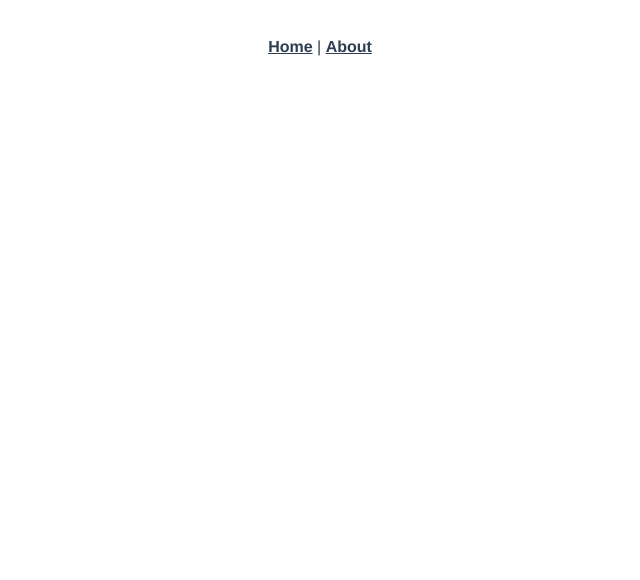
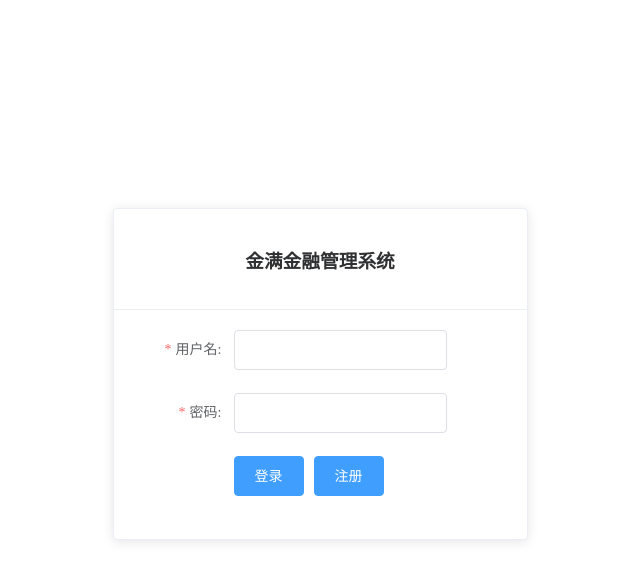
Before and after one commit to L-Jings/jm-manage-system, a Vue app: page /#/login in a window 1280 px wide. Shown: the top 580 px of the page, without its empty margins (320-960 px from the left). Built offline with nearby package versions, Linux system fonts and the light colour scheme.

Commit message:
第一次登录规则完成

```diff
--- a/package.json
+++ b/package.json
@@ -9,6 +9,7 @@
   },
   "dependencies": {
     "core-js": "^3.6.5",
+    "element-ui": "^2.14.1",
     "vue": "^2.6.11",
     "vue-router": "^3.2.0",
     "vuex": "^3.4.0"
--- a/src/App.vue
+++ b/src/App.vue
@@ -1,32 +1,5 @@
 <template>
   <div id="app">
-    <div id="nav">
-      <router-link to="/">Home</router-link> |
-      <router-link to="/about">About</router-link>
-    </div>
-    <router-view/>
+    <router-view></router-view>
   </div>
 </template>
-
-<style lang="less">
-#app {
-  font-family: Avenir, Helvetica, Arial, sans-serif;
-  -webkit-font-smoothing: antialiased;
-  -moz-osx-font-smoothing: grayscale;
-  text-align: center;
-  color: #2c3e50;
-}
-
-#nav {
-  padding: 30px;
-
-  a {
-    font-weight: bold;
-    color: #2c3e50;
-
-    &.router-link-exact-active {
-      color: #42b983;
-    }
-  }
-}
-</style>
--- a/src/main.js
+++ b/src/main.js
@@ -1,9 +1,12 @@
 import Vue from 'vue'
+import ElementUI from 'element-ui'
+import 'element-ui/lib/theme-chalk/index.css'
 import App from './App.vue'
 import router from './router'
 import store from './store'
 
 Vue.config.productionTip = false
+Vue.use(ElementUI);
 
 new Vue({
   router,
--- a/src/router/index.js
+++ b/src/router/index.js
@@ -1,22 +1,18 @@
 import Vue from 'vue'
 import VueRouter from 'vue-router'
-import Home from '../views/Home.vue'
 
 Vue.use(VueRouter)
 
 const routes = [
   {
     path: '/',
-    name: 'Home',
-    component: Home
+    name: 'Layout',
+    component: () => import('../views/Layout.vue')
   },
   {
-    path: '/about',
-    name: 'About',
-    // route level code-splitting
-    // this generates a separate chunk (about.[hash].js) for this route
-    // which is lazy-loaded when the route is visited.
-    component: () => import(/* webpackChunkName: "about" */ '../views/About.vue')
+    path: '/login',
+    name: 'Login',
+    component: () => import('../views/Login.vue')
   }
 ]
 
--- a/src/views/About.vue
+++ /dev/null
@@ -1,5 +0,0 @@
-<template>
-  <div class="about">
-    <h1>This is an about page</h1>
-  </div>
-</template>
--- a/src/views/Home.vue
+++ /dev/null
@@ -1,18 +0,0 @@
-<template>
-  <div class="home">
-    <img alt="Vue logo" src="../assets/logo.png">
-    <HelloWorld msg="Welcome to Your Vue.js App"/>
-  </div>
-</template>
-
-<script>
-// @ is an alias to /src
-import HelloWorld from '@/components/HelloWorld.vue'
-
-export default {
-  name: 'Home',
-  components: {
-    HelloWorld
-  }
-}
-</script>
--- /dev/null
+++ b/src/views/Layout.vue
@@ -0,0 +1,15 @@
+<template>
+    <div>
+        这是首页
+    </div>
+</template>
+
+<script>
+    export default {
+
+    }
+</script>
+
+<style lang="scss" scoped>
+
+</style>
--- /dev/null
+++ b/src/views/Login.vue
@@ -0,0 +1,110 @@
+<template>
+  <div class="login">
+    <el-row type="flex" justify="center">
+      <el-card class="box-card">
+        <div slot="header">
+          <h3 class="title">金满金融管理系统</h3>
+        </div>
+        <div>
+          <el-form
+            :model="loginForm"
+            status-icon
+            :rules="rules"
+            ref="loginForm"
+            label-width="100px"
+          >
+            <el-form-item label="用户名:" prop="username">
+              <el-input
+                type="text"
+                v-model="loginForm.username"
+                label-width="180px"
+              ></el-input>
+            </el-form-item>
+            <el-form-item label="密码:" prop="password">
+              <el-input
+                type="password"
+                v-model="loginForm.password"
+                autocomplete="off"
+                label-width="180px"
+              ></el-input>
+            </el-form-item>
+            <el-form-item>
+              <el-button type="primary" @click="submitForm('loginForm')"
+                >登录</el-button
+              >
+              <el-button type="primary">注册</el-button>
+            </el-form-item>
+          </el-form>
+        </div>
+      </el-card>
+    </el-row>
+  </div>
+</template>
+
+<script>
+export default {
+  data() {
+    const usernameReg = /^[\w]{4,8}$/;
+    //处理用户名校验
+    const checkUserName = (rule, value, callback) => {
+      if (!value) {
+        // 如果没输入用户名
+        return callback(new Error("请输入用户名！"));
+      }
+      if (usernameReg.test(value)) {
+        //通过检验
+        return callback();
+      }
+      return callback(new Error("用户名格式输入不正确！"));
+    };
+    //处理密码校验
+    const checkPassWord = (rule, value, callback) => {
+      if (!value) {
+        return callback(new Error("请输入密码！"));
+      } else {
+        callback();
+      }
+    };
+    return {
+      loginForm: {
+        //表单属性值
+        username: "",
+        password: "",
+      },
+      rules: {
+        //表单属性检验规则
+        username: [
+          { required: true, trigger: "change", validator: checkUserName },
+        ],
+        password: [
+          { required: true, trigger: "change", validator: checkPassWord },
+        ],
+      },
+    };
+  },
+  methods: {
+    submitForm(formName) {
+      this.$refs[formName].validate((valid) => {
+        if (valid) {
+          alert("submit!");
+        } else {
+          console.log("error submit!!");
+          return false;
+        }
+      });
+    },
+  },
+};
+</script>
+
+<style lang="less" scoped>
+.box-card {
+  margin-top: 200px;
+  .el-form-item {
+    margin-right: 60px;
+  }
+  .title {
+    text-align: center;
+  }
+}
+</style>
```
Also changed, not shown: src/assets/logo.png (deleted), 1 other file (tests, documents, lock files or other folders).
